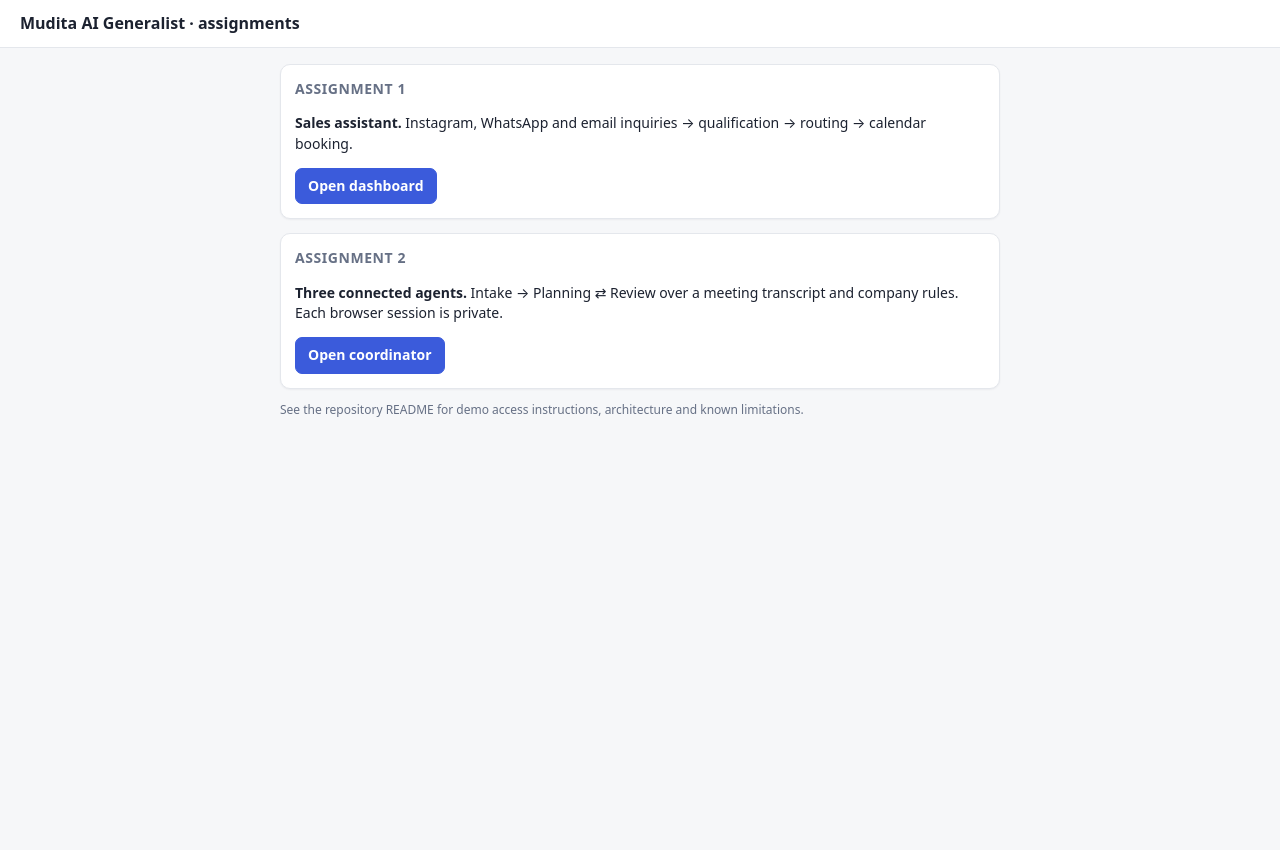
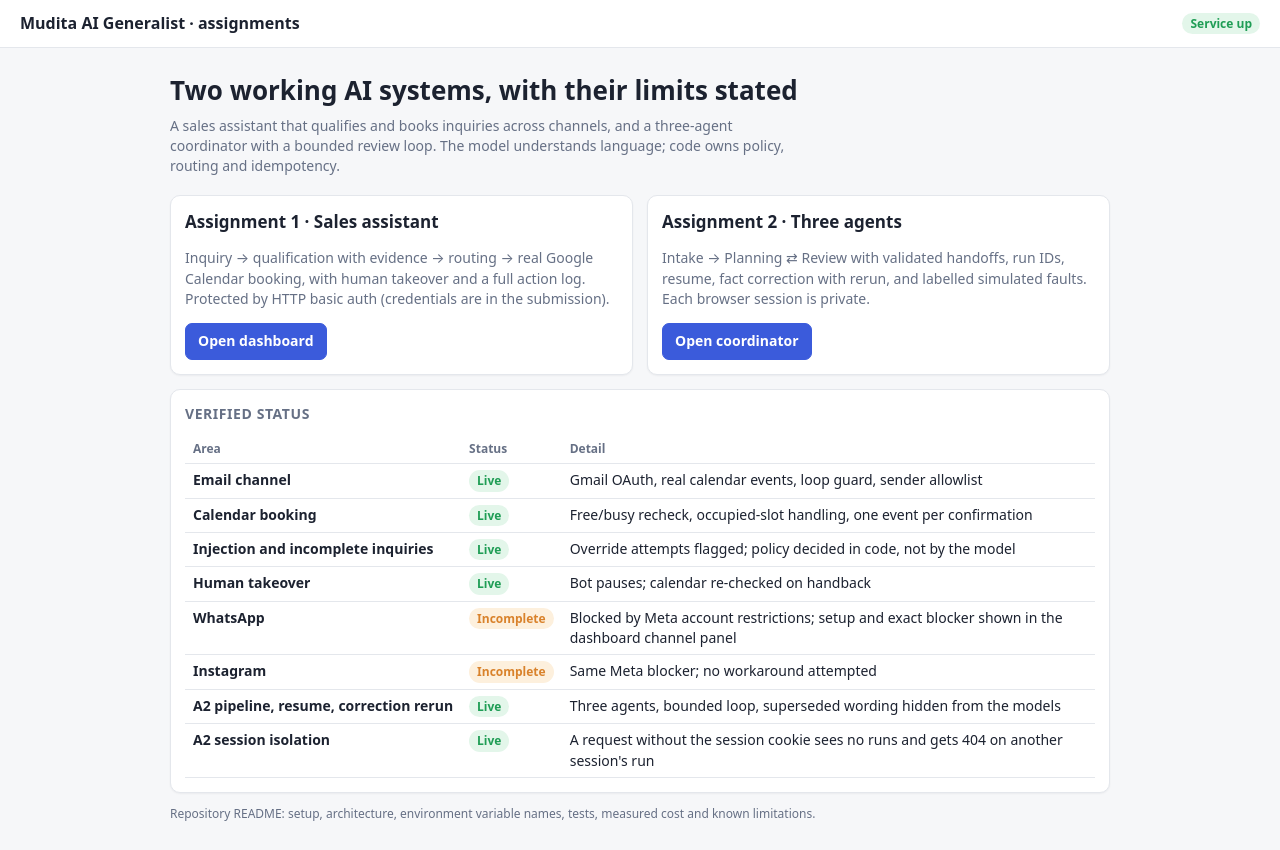
Before and after one commit to pranay-eligeti/mudita-assignments, a FastAPI app: page / in a window 1280 px wide. Before the commit the page ends 417 px from the top, so only its background shows below. Run offline with FastAPI, Linux system fonts and the light colour scheme; some libraries are stand-ins or nearby versions.

Commit message:
Landing page: live status and verified-status table
Co-Authored-By: Claude Sonnet 5.5 <noreply@anthropic.com>
Claude-Session: https://claude.ai/code/session_016VaLcTbw6fZRaUFpaM585f

```diff
--- a/app/templates/index.html
+++ b/app/templates/index.html
@@ -1,9 +1,27 @@
 <!doctype html>
 <html lang="en"><head><meta charset="utf-8"><meta name="viewport" content="width=device-width,initial-scale=1">
 <title>Mudita AI Generalist assignments</title><link rel="stylesheet" href="/static/app.css"></head>
-<body><header><h1>Mudita AI Generalist · assignments</h1></header>
-<main style="max-width:760px">
-<div class="card"><h2>Assignment 1</h2><p><b>Sales assistant.</b> Instagram, WhatsApp and email inquiries → qualification → routing → calendar booking.</p><a href="/a1"><button class="primary">Open dashboard</button></a></div>
-<div class="card" style="margin-top:14px"><h2>Assignment 2</h2><p><b>Three connected agents.</b> Intake → Planning ⇄ Review over a meeting transcript and company rules. Each browser session is private.</p><a href="/a2"><button class="primary">Open coordinator</button></a></div>
-<p class="muted small">See the repository README for demo access instructions, architecture and known limitations.</p>
-</main></body></html>
+<body><header><h1>Mudita AI Generalist · assignments</h1><span class="spacer"></span><span id="st" class="badge">checking…</span></header>
+<main style="max-width:980px">
+<div class="hero"><h2>Two working AI systems, with their limits stated</h2>
+<p>A sales assistant that qualifies and books inquiries across channels, and a three-agent coordinator with a bounded review loop. The model understands language; code owns policy, routing and idempotency.</p></div>
+<div class="tiles">
+<div class="card"><h2>Assignment 1 · Sales assistant</h2><p class="muted">Inquiry → qualification with evidence → routing → real Google Calendar booking, with human takeover and a full action log. Protected by HTTP basic auth (credentials are in the submission).</p><a href="/a1"><button class="primary">Open dashboard</button></a></div>
+<div class="card"><h2>Assignment 2 · Three agents</h2><p class="muted">Intake → Planning ⇄ Review with validated handoffs, run IDs, resume, fact correction with rerun, and labelled simulated faults. Each browser session is private.</p><a href="/a2"><button class="primary">Open coordinator</button></a></div>
+</div>
+<div class="card" style="margin-top:14px"><h2>Verified status</h2>
+<table class="cov">
+<tr><th>Area</th><th>Status</th><th>Detail</th></tr>
+<tr><td>Email channel</td><td><span class="badge b-ok">Live</span></td><td>Gmail OAuth, real calendar events, loop guard, sender allowlist</td></tr>
+<tr><td>Calendar booking</td><td><span class="badge b-ok">Live</span></td><td>Free/busy recheck, occupied-slot handling, one event per confirmation</td></tr>
+<tr><td>Injection and incomplete inquiries</td><td><span class="badge b-ok">Live</span></td><td>Override attempts flagged; policy decided in code, not by the model</td></tr>
+<tr><td>Human takeover</td><td><span class="badge b-ok">Live</span></td><td>Bot pauses; calendar re-checked on handback</td></tr>
+<tr><td>WhatsApp</td><td><span class="badge b-warn">Incomplete</span></td><td>Blocked by Meta account restrictions; setup and exact blocker shown in the dashboard channel panel</td></tr>
+<tr><td>Instagram</td><td><span class="badge b-warn">Incomplete</span></td><td>Same Meta blocker; no workaround attempted</td></tr>
+<tr><td>A2 pipeline, resume, correction rerun</td><td><span class="badge b-ok">Live</span></td><td>Three agents, bounded loop, superseded wording hidden from the models</td></tr>
+<tr><td>A2 session isolation</td><td><span class="badge b-ok">Live</span></td><td>A request without the session cookie sees no runs and gets 404 on another session's run</td></tr>
+</table></div>
+<p class="muted small">Repository README: setup, architecture, environment variable names, tests, measured cost and known limitations.</p>
+</main>
+<script>fetch('/healthz').then(r=>r.json()).then(j=>{const e=document.getElementById('st');e.textContent=j.ok?'Service up':'Degraded';e.className='badge '+(j.ok?'b-ok':'b-bad')}).catch(()=>{const e=document.getElementById('st');e.textContent='Unreachable';e.className='badge b-bad'})</script>
+</body></html>
```
